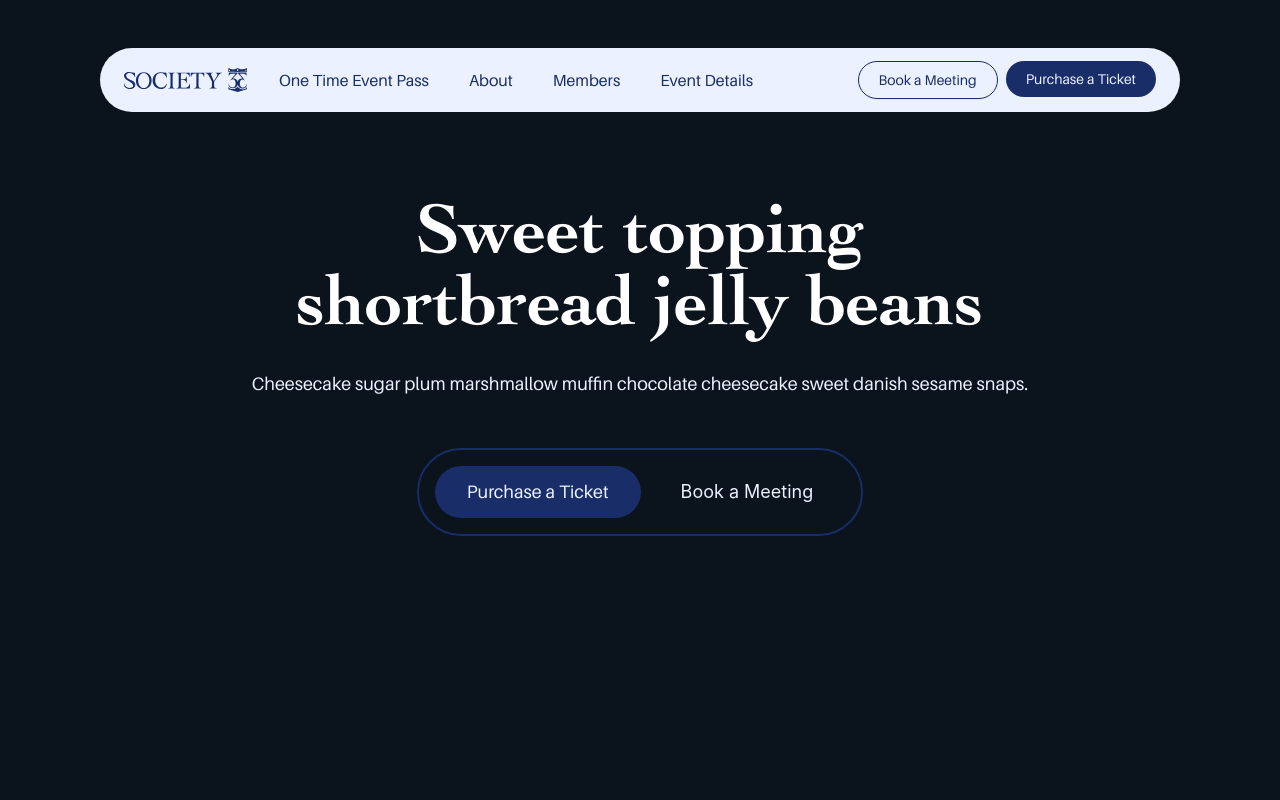
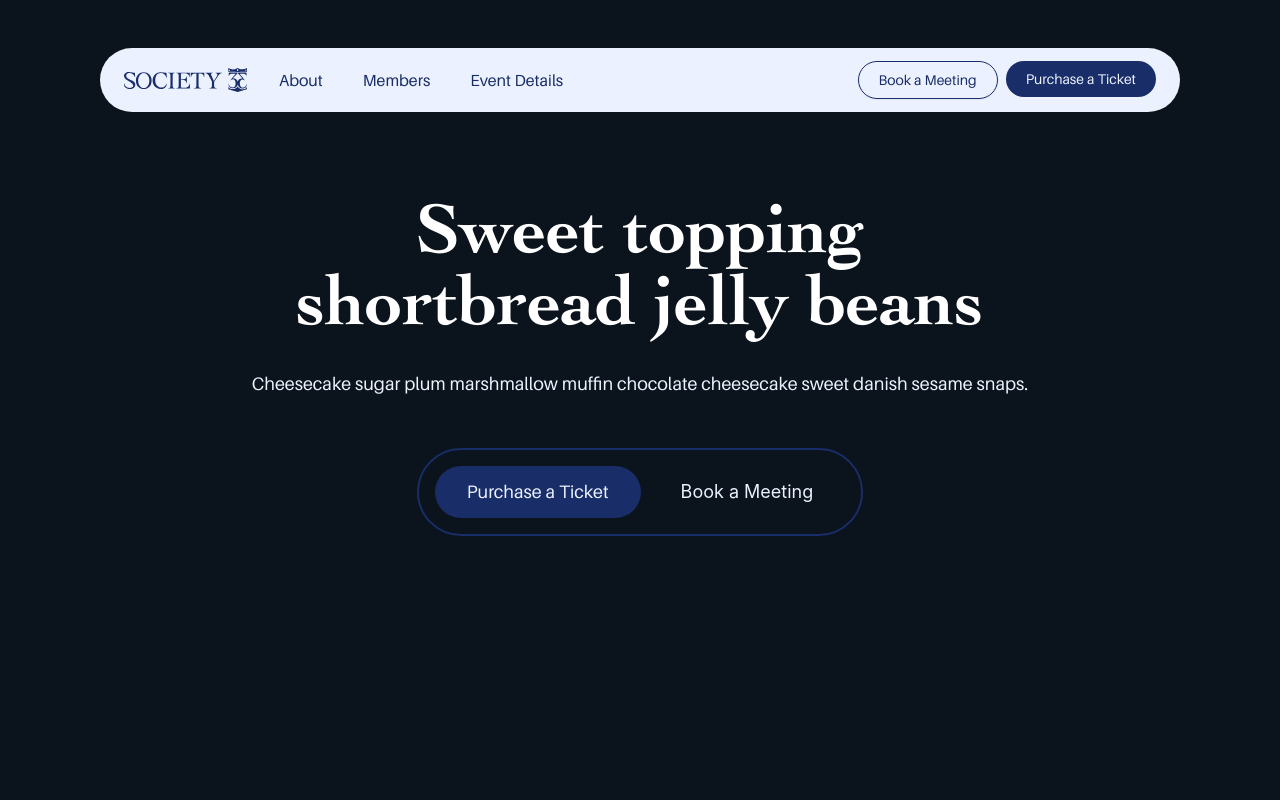
Before and after one commit to marcus-ureta/33-Society, a React (Vite) app: page / in a window 1280 px wide. Shown: the top 800 px of the page. Built offline with nearby package versions, Linux system fonts and the light colour scheme; a web font is replaced by a local one.

Commit message:
fix: remove redundant ticket pass link

```diff
--- a/src/Navbar.tsx
+++ b/src/Navbar.tsx
@@ -29,7 +29,6 @@ function Navbar() {
           {/* NAVBAR LINKS
               TODO: react router links (scrollable ids) and single source array
           */}
-          <p>One Time Event Pass</p>
           <p>About</p>
           <p>Members</p>
           <p>Event Details</p>
```
